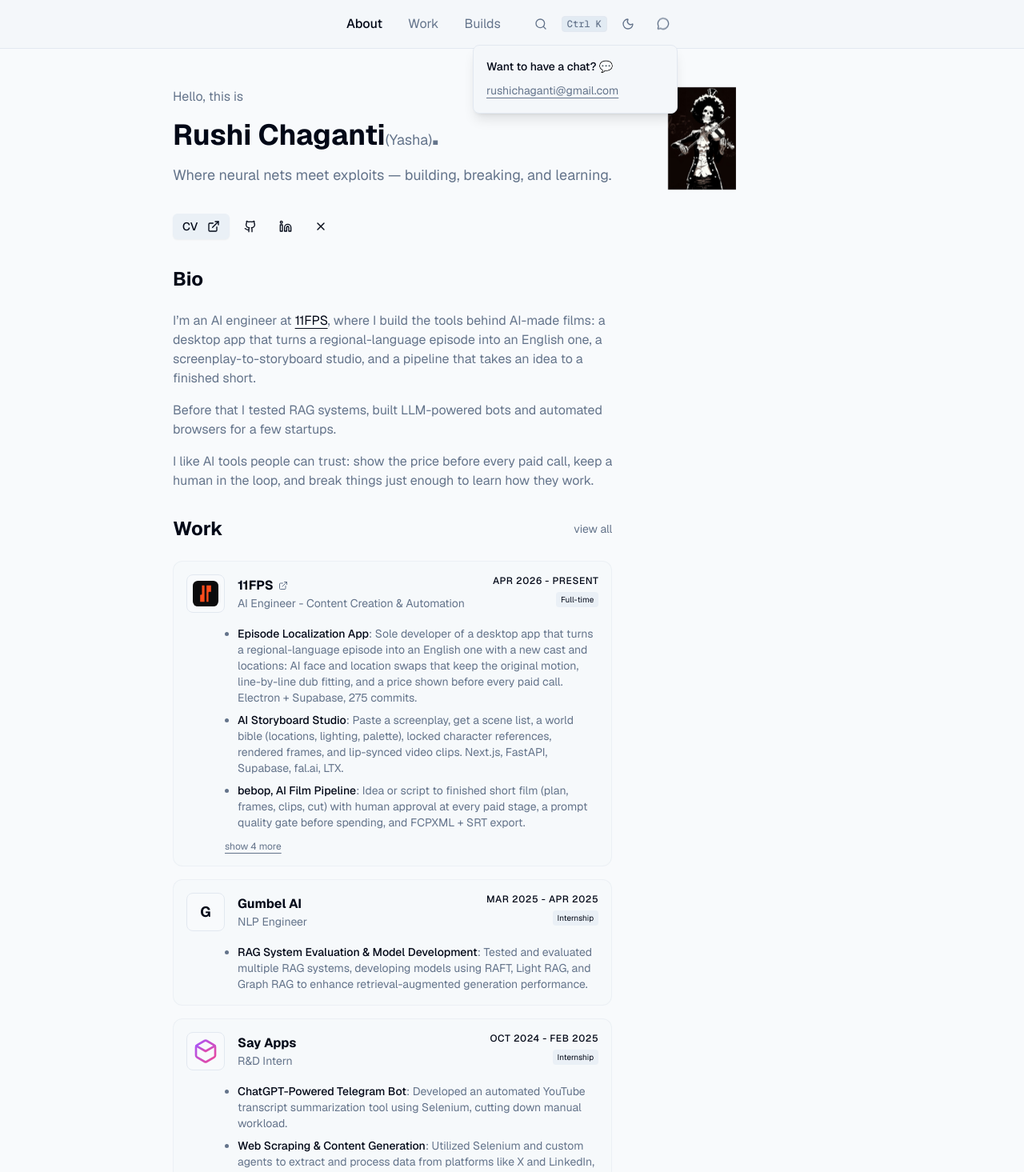
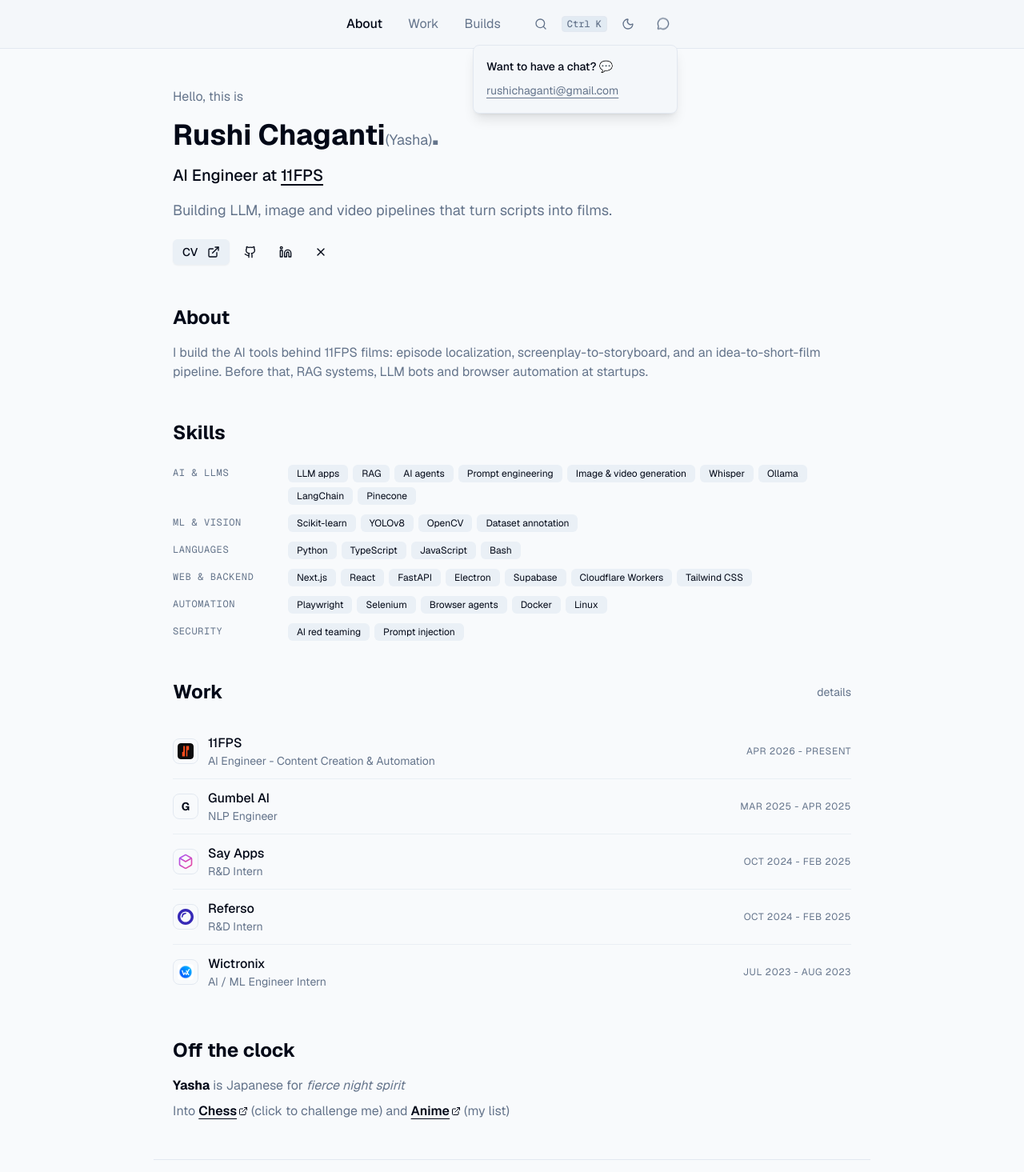
Before and after one commit to RushiChaganti/RushiChaganti, a Next.js app: page / in a window 1280 px wide. Shown: the top 1465 px of the page at 80% size. Built offline with nearby package versions, Linux system fonts and the light colour scheme.

Commit message:
feat: lighter home, skills section, AI engineer headline, chess and anime links

```diff
--- a/app/page.tsx
+++ b/app/page.tsx
@@ -1,9 +1,9 @@
-import Image from "next/image"
+import type React from "react"
 import { Github, Linkedin, X, ExternalLink } from "lucide-react"
 import { Button } from "@/components/ui/button"
+import { Badge } from "@/components/ui/badge"
 import { WorkSection } from "@/components/work-section"
 import { portfolioData } from "@/lib/portfolio-data"
-import { getAssetPath } from "@/lib/utils"
 
 const SOCIAL_LINKS = [
   { href: portfolioData.links.github, label: "GitHub", Icon: Github },
@@ -11,23 +11,42 @@ const SOCIAL_LINKS = [
   { href: portfolioData.links.twitter, label: "X (Twitter)", Icon: X },
 ]
 
+function OutLink({ href, children }: { href: string; children: React.ReactNode }) {
+  return (
+    <a
+      href={href}
+      target="_blank"
+      rel="noopener noreferrer"
+      className="inline-flex items-center gap-0.5 font-semibold text-foreground underline underline-offset-4 hover:text-primary transition-colors"
+    >
+      {children}
+      <ExternalLink className="h-3 w-3" />
+    </a>
+  )
+}
+
 export default function Home() {
   return (
-    <div className="grid gap-8 sm:gap-12 grid-cols-1 lg:grid-cols-3">
-      <div className="space-y-6 sm:space-y-8 lg:col-span-2">
+    <div className="space-y-10 sm:space-y-12">
       {/* Hero Section */}
+      <div className="space-y-5">
         <div className="space-y-3 sm:space-y-4">
           <p className="text-muted-foreground text-sm sm:text-base">Hello, this is</p>
           <h1 className="text-2xl sm:text-3xl lg:text-4xl font-bold text-foreground leading-tight">
             Rushi Chaganti<span className="text-muted-foreground text-sm sm:text-lg font-normal">(Yasha)</span>
             <span className="text-muted-foreground">.</span>
           </h1>
+          <p className="text-lg sm:text-xl font-medium text-foreground">
+            AI Engineer at{" "}
+            <a href="https://www.11fps.com/" target="_blank" rel="noopener noreferrer" className="underline underline-offset-4 hover:text-primary transition-colors">
+              11FPS
+            </a>
+          </p>
           <p className="text-muted-foreground text-base sm:text-lg leading-relaxed">
-            Where neural nets meet exploits — building, breaking, and learning.
+            Building LLM, image and video pipelines that turn scripts into films.
           </p>
         </div>
 
-        {/* Social Links */}
         <div className="flex flex-wrap items-center gap-2">
           <Button variant="secondary" size="sm" asChild className="text-xs sm:text-sm">
             <a href={portfolioData.links.cv} target="_blank" rel="noopener noreferrer">
@@ -42,65 +61,53 @@ export default function Home() {
             </Button>
           ))}
         </div>
+      </div>
 
-        {/* Bio Section */}
-        <div className="space-y-4 sm:space-y-6">
-          <h2 className="text-xl sm:text-2xl font-bold text-foreground">Bio</h2>
-          <div className="space-y-3 sm:space-y-4 text-muted-foreground leading-relaxed text-sm sm:text-base">
-            <p>
-              I’m an AI engineer at{" "}
-              <a href="https://www.11fps.com/" target="_blank" rel="noopener noreferrer" className="text-foreground underline underline-offset-4">
-                11FPS
-              </a>
-              , where I build the tools behind AI-made films: a desktop app that turns a regional-language episode into an
-              English one, a screenplay-to-storyboard studio, and a pipeline that takes an idea to a finished short.
-            </p>
-            <p>Before that I tested RAG systems, built LLM-powered bots and automated browsers for a few startups.</p>
-            <p>
-              I like AI tools people can trust: show the price before every paid call, keep a human in the loop, and break
-              things just enough to learn how they work.
+      {/* About */}
+      <div className="space-y-3 sm:space-y-4">
+        <h2 className="text-xl sm:text-2xl font-bold text-foreground">About</h2>
+        <p className="text-muted-foreground leading-relaxed text-sm sm:text-base">
+          I build the AI tools behind 11FPS films: episode localization, screenplay-to-storyboard, and an idea-to-short-film
+          pipeline. Before that, RAG systems, LLM bots and browser automation at startups.
         </p>
       </div>
+
+      {/* Skills */}
+      <div className="space-y-4 sm:space-y-6">
+        <h2 className="text-xl sm:text-2xl font-bold text-foreground">Skills</h2>
+        <dl className="space-y-3">
+          {portfolioData.skills.map(({ group, items }) => (
+            <div key={group} className="flex flex-col sm:flex-row gap-1.5 sm:gap-4">
+              <dt className="sm:w-32 shrink-0 pt-0.5 font-mono text-[11px] sm:text-xs uppercase tracking-wider text-muted-foreground">
+                {group}
+              </dt>
+              <dd className="flex flex-wrap gap-1.5">
+                {items.map((item) => (
+                  <Badge key={item} variant="secondary" className="text-[11px] sm:text-xs font-normal">
+                    {item}
+                  </Badge>
+                ))}
+              </dd>
+            </div>
+          ))}
+        </dl>
       </div>
 
-        <WorkSection limit={3} />
+      <WorkSection compact />
 
       {/* Miscellaneous Section */}
-        <div className="space-y-4 sm:space-y-6">
-          <h2 className="text-xl sm:text-2xl font-bold text-foreground">Miscellaneous</h2>
+      <div className="space-y-3 sm:space-y-4">
+        <h2 className="text-xl sm:text-2xl font-bold text-foreground">Off the clock</h2>
         <ul className="space-y-2 text-muted-foreground text-sm sm:text-base">
           <li>
-              <strong>Yasha</strong> is Japanese for <em>fierce night spirit</em>
+            <strong className="text-foreground">Yasha</strong> is Japanese for <em>fierce night spirit</em>
           </li>
           <li>
-              Currently interested in <strong>Chess</strong> and <strong>Anime</strong>
+            Into <OutLink href={portfolioData.links.chess}>Chess</OutLink> (click to challenge me) and{" "}
+            <OutLink href={portfolioData.links.anime}>Anime</OutLink> (my list)
           </li>
         </ul>
       </div>
     </div>
-
-      {/* Right Content - Brook Image */}
-      <div className="lg:col-span-1 flex justify-center lg:justify-start">
-        <div className="sticky top-8 group cursor-pointer">
-          <div className="relative w-24 h-24 sm:w-32 sm:h-32">
-            <Image
-              src={getAssetPath("/Brook.jpg")}
-              alt="Brook character"
-              width={128}
-              height={128}
-              priority
-              className="object-contain w-full h-full transition-opacity duration-300 group-hover:opacity-0"
-            />
-            <Image
-              src={getAssetPath("/me.jpg")}
-              alt="Rushi Chaganti"
-              width={128}
-              height={128}
-              className="object-contain w-full h-full absolute inset-0 opacity-0 transition-opacity duration-300 group-hover:opacity-100"
-            />
-          </div>
-        </div>
-      </div>
-    </div>
   )
 }
--- a/components/work-section.tsx
+++ b/components/work-section.tsx
@@ -22,7 +22,59 @@ function Bullet({ text }: { text: string }) {
     )
 }
 
-export function WorkSection({ limit }: { limit?: number }) {
+function CompanyLogo({ company, logo, small }: { company: string; logo?: string; small?: boolean }) {
+    const box = small ? "w-8 h-8" : "w-10 h-10 sm:w-12 sm:h-12"
+    const img = small ? "w-5 h-5" : "w-6 h-6 sm:w-8 sm:h-8"
+    return (
+        <div className={`relative shrink-0 ${box} flex items-center justify-center rounded-lg bg-background border border-border overflow-hidden group-hover:border-primary/50 transition-colors`}>
+            {logo ? (
+                // eslint-disable-next-line @next/next/no-img-element -- static export, images are unoptimized anyway
+                <img src={getAssetPath(logo)} alt={`${company} logo`} width={32} height={32} loading="lazy" className={`${img} object-contain rounded`} />
+            ) : (
+                <span className={`font-bold text-foreground ${small ? "text-sm" : "text-lg"}`}>{company.charAt(0)}</span>
+            )}
+        </div>
+    )
+}
+
+// One line per job, for the home page. Details live on /work/.
+function CompactWorkList() {
+    return (
+        <div className="space-y-4 sm:space-y-6">
+            <div className="flex items-center justify-between">
+                <h2 className="text-xl sm:text-2xl font-bold text-foreground">Work</h2>
+                <Link href="/work/" className="text-muted-foreground hover:text-foreground text-sm transition-colors">
+                    details
+                </Link>
+            </div>
+            <ul className="divide-y divide-border/60">
+                {portfolioData.work.map((exp) => (
+                    <li key={exp.id}>
+                        <Link href="/work/" className="group flex items-center gap-3 py-3">
+                            <CompanyLogo company={exp.company} logo={exp.logo} small />
+                            <div className="min-w-0 flex-1">
+                                <p className="text-sm sm:text-base font-medium text-foreground group-hover:text-primary transition-colors truncate">
+                                    {exp.company}
+                                </p>
+                                <p className="text-xs sm:text-sm text-muted-foreground truncate">{exp.role}</p>
+                            </div>
+                            <p className="shrink-0 text-[10px] sm:text-xs text-muted-foreground uppercase tracking-wider whitespace-nowrap">
+                                {exp.period}
+                            </p>
+                        </Link>
+                    </li>
+                ))}
+            </ul>
+        </div>
+    )
+}
+
+export function WorkSection({ limit, compact }: { limit?: number; compact?: boolean }) {
+    if (compact) return <CompactWorkList />
+    return <FullWorkSection limit={limit} />
+}
+
+function FullWorkSection({ limit }: { limit?: number }) {
     const workData = limit ? portfolioData.work.slice(0, limit) : portfolioData.work
     const highlightedId = useHighlightedWork()
     const itemRefs = useRef<{ [key: number]: HTMLDivElement | null }>({})
@@ -76,23 +128,7 @@ export function WorkSection({ limit }: { limit?: number }) {
                         >
                             <div className="flex items-start justify-between gap-4 mb-4">
                                 <div className="flex items-center space-x-4 min-w-0">
-                                    <div className="relative shrink-0 w-10 h-10 sm:w-12 sm:h-12 flex items-center justify-center rounded-lg bg-background border border-border overflow-hidden group-hover:border-primary/50 transition-colors">
-                                        {exp.logo ? (
-                                            // eslint-disable-next-line @next/next/no-img-element -- static export, images are unoptimized anyway
-                                            <img
-                                                src={getAssetPath(exp.logo)}
-                                                alt={`${exp.company} logo`}
-                                                width={32}
-                                                height={32}
-                                                loading="lazy"
-                                                className="w-6 h-6 sm:w-8 sm:h-8 object-contain rounded"
-                                            />
-                                        ) : (
-                                            <div className="flex items-center justify-center font-bold text-lg text-foreground">
-                                                {exp.company.charAt(0)}
-                                            </div>
-                                        )}
-                                    </div>
+                                    <CompanyLogo company={exp.company} logo={exp.logo} />
                                     <div className="min-w-0">
                                         <div className="flex items-center gap-1.5">
                                             <h3 className="font-bold text-foreground text-sm sm:text-base group-hover:text-primary transition-colors">
--- a/lib/portfolio-data.ts
+++ b/lib/portfolio-data.ts
@@ -378,5 +378,20 @@ export const portfolioData: PortfolioData = {
     github: "https://github.com/RushiChaganti",
     linkedin: "https://www.linkedin.com/in/rushichaganti/",
     twitter: "https://x.com/Rushichaganti",
+    // Opens chess.com's "new game" screen with me as the opponent
+    chess: "https://www.chess.com/play/online/new?opponent=rushichaganti",
+    anime: "https://myanimelist.net/animelist/RushiChaganti",
   },
+  // Only skills backed by the work and builds listed above
+  skills: [
+    {
+      group: "AI & LLMs",
+      items: ["LLM apps", "RAG", "AI agents", "Prompt engineering", "Image & video generation", "Whisper", "Ollama", "LangChain", "Pinecone"],
+    },
+    { group: "ML & Vision", items: ["Scikit-learn", "YOLOv8", "OpenCV", "Dataset annotation"] },
+    { group: "Languages", items: ["Python", "TypeScript", "JavaScript", "Bash"] },
+    { group: "Web & Backend", items: ["Next.js", "React", "FastAPI", "Electron", "Supabase", "Cloudflare Workers", "Tailwind CSS"] },
+    { group: "Automation", items: ["Playwright", "Selenium", "Browser agents", "Docker", "Linux"] },
+    { group: "Security", items: ["AI red teaming", "Prompt injection"] },
+  ],
 };
```
Also changed, not shown: lib/types.ts (+8 -0 lines), public/Brook.jpg (deleted), public/me.jpg (deleted). Lines whose indentation alone changed are shown as unchanged.
